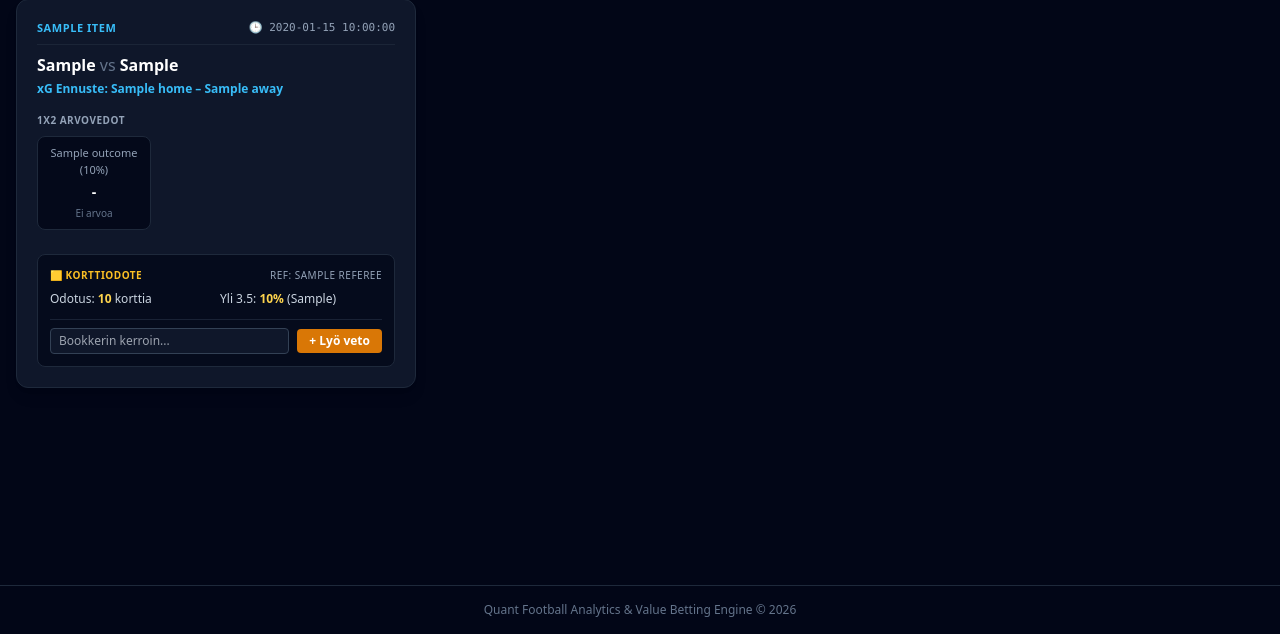
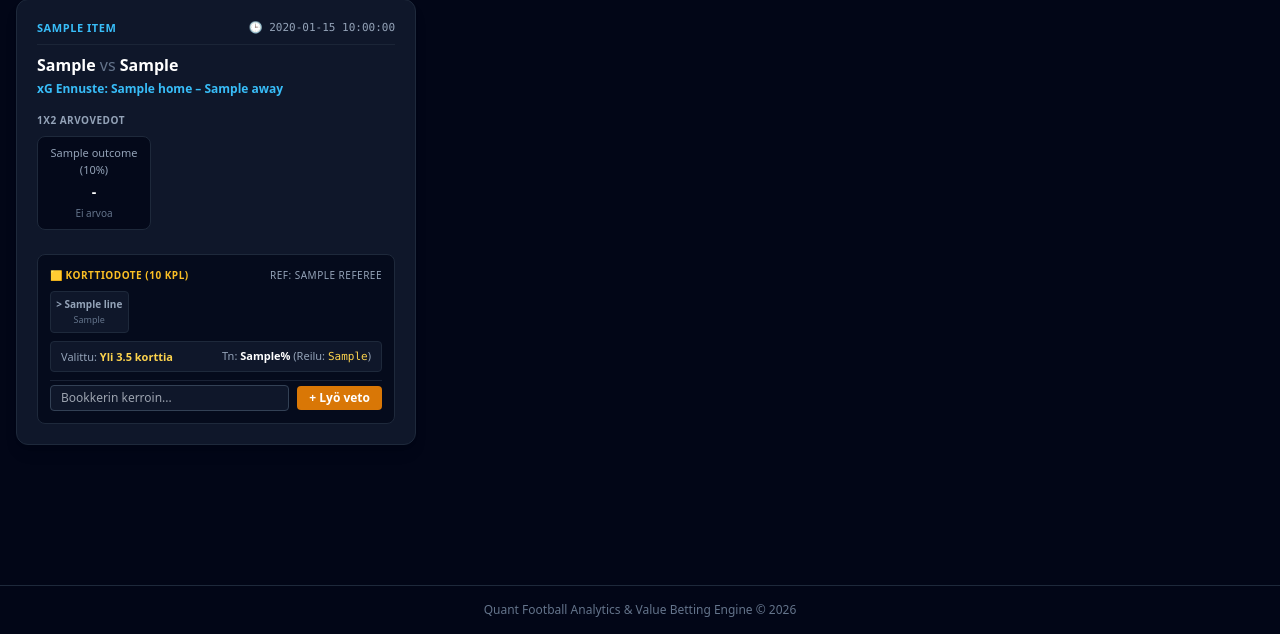
Before and after one commit to bttuny/Football_Data_Analyst, a FastAPI app: template templates/views/dashboard.html in a window 1280 px wide. Shown: the part 166-800 px from the top of the page. Run offline with FastAPI, Linux system fonts and the light colour scheme; the template is opened without the code that fills it: most values are stand-ins (such as "Sample title", 1, 10 or a date in 2020); some libraries are stand-ins or nearby versions.

Commit message:
Added different yellow card line buttons

```diff
--- a/main.py
+++ b/main.py
@@ -148,6 +148,10 @@ def run_pipeline():
                 db.add(match_obj)
                 db.commit()
                 db.refresh(match_obj)
+            else:
+                if m_data.get("referee") and match_obj.referee != m_data.get("referee"):
+                    match_obj.referee = m_data.get("referee")
+                    db.commit()
 
             if match_obj.status in ["SCHEDULED", "LOCKED"]:
                 pred = model.predict_match(h, a)
--- a/src/api/routes.py
+++ b/src/api/routes.py
@@ -170,26 +170,28 @@ def place_card_bet(
     match_id: int = Form(...),
     match_name: str = Form(...),
     league_code: str = Form("PL"),
+    selected_line: float = Form(3.5),
     user_odds: float = Form(...),
-    prob_over_3_5: float = Form(...),
-    db: Session = Depends(get_db),
+    line_prob: float = Form(...),
+    db: Session = Depends(get_db)
 ):
-    if user_odds > 1.0 and prob_over_3_5 > 0:
-        ev = (prob_over_3_5 * user_odds) - 1.0
+    if user_odds > 1.0 and line_prob > 0:
+        ev = (line_prob * user_odds) - 1.0
         b = user_odds - 1.0
-        kelly = (b * prob_over_3_5 - (1.0 - prob_over_3_5)) / b if b > 0 else 0
+        kelly = ((b * line_prob) - (1.0 - line_prob)) / b if b > 0 else 0
         stake_pct = min(2.0, round(max(0.0, kelly * 0.25) * 100, 1))
 
         if ev > 0.02 and stake_pct >= 0.1:
+            market_type = f"CARDS_OVER_{str(selected_line).replace('.', '_')}"
             BankrollService.place_value_bet(
                 db=db,
                 match_id=match_id,
                 match_name=match_name,
-                outcome="Yli 3.5",
+                outcome=f"Yli {selected_line}",
                 odds=user_odds,
                 ev_pct=round(ev * 100, 1),
                 stake_pct=stake_pct,
                 league_code=league_code,
-                market_type="CARDS_OVER_3_5",
+                market_type=market_type
             )
     return RedirectResponse(url="/bankroll", status_code=303)
--- a/templates/components/match_card.html
+++ b/templates/components/match_card.html
@@ -21,10 +21,10 @@
             <div class="text-[10px] font-bold text-slate-400 uppercase tracking-wider mb-2">1X2 Arvovedot</div>
             <div class="grid grid-cols-3 gap-2 text-center">
                 {% for val in item.value_analysis %}
-                {% set p = val.model_prob if val.model_prob is defined else (val.probability if val.probability is defined else 0) %}
+                {% set p = val.get('prob') if val.get('prob') is not none else (val.get('probability') if val.get('probability') is not none else (val.get('model_prob') if val.get('model_prob') is not none else 0)) %}
                 <div class="bg-slate-950/80 border {% if val.is_value %}border-emerald-500/40 bg-emerald-950/20{% else %}border-slate-800{% endif %} rounded-lg p-2 flex flex-col justify-between">
                     <div class="text-[11px] text-slate-400">
-                        {{ val.outcome }} ({{ "%.0f" | format(p * 100) }}%)
+                        {{ val.outcome }} ({{ (p * 100) | round | int }}%)
                     </div>
                     <div class="text-sm font-bold text-white my-1">
                         {% if val.odds > 0 %}{{ val.odds }}{% else %}-{% endif %}
@@ -43,31 +43,88 @@
         </div>
     </div>
 
-    <!-- Korttianalyysi & Manuaalinen Vedonlyönti -->
-    {% if item.cards_analysis %}
-    <div class="bg-slate-950/70 border border-slate-800 rounded-lg p-3 text-xs mt-2">
+<!-- Korttianalyysi & Dynaaminen Linjavalitsin -->
+    {% if item.cards_analysis and item.cards_analysis.lines %}
+    <div class="bg-slate-950/70 border border-slate-800 rounded-lg p-3 text-xs mt-2" id="card-box-{{ item.match_id }}">
         <div class="text-[10px] font-bold text-amber-400 uppercase tracking-wider mb-2 flex items-center justify-between">
-            <span>🟨 Korttiodote</span>
+            <span>🟨 Korttiodote ({{ item.cards_analysis.expected_total_cards }} kpl)</span>
             <span class="text-slate-400 font-normal">Ref: {{ item.cards_analysis.referee }}</span>
         </div>
-        <div class="grid grid-cols-2 gap-2 text-slate-300 mb-3">
-            <div>Odotus: <strong class="text-amber-300">{{ item.cards_analysis.expected_total_cards }}</strong> korttia</div>
-            <div>Yli 3.5: <strong class="text-amber-300">{{ "%.0f" | format(item.cards_analysis.prob_over_3_5 * 100) }}%</strong> ({{ item.cards_analysis.fair_odds_over_3_5 }})</div>
+
+        <!-- Linjavalintanapit silmukkana (ei editorivaroituksia) -->
+        <div class="grid grid-cols-4 gap-1.5 mb-2 text-center">
+            {% for key, line_data in item.cards_analysis.lines.items() %}
+            {% set is_default = (line_data.line == 3.5) %}
+            <button type="button"
+                    data-match="{{ item.match_id }}"
+                    data-line="{{ line_data.line }}"
+                    data-prob="{{ line_data.prob }}"
+                    data-probpct="{{ line_data.prob_pct }}"
+                    data-odds="{{ line_data.fair_odds }}"
+                    onclick="handleLineClick(this)"
+                    class="line-btn-{{ item.match_id }} py-1 px-1 rounded text-[10px] transition border cursor-pointer {% if is_default %}border-amber-400 bg-amber-400 text-slate-950 font-bold ring-2 ring-amber-400/40{% else %}border-slate-800 bg-slate-900 text-slate-400 hover:border-slate-700{% endif %}">
+                <div class="font-bold">> {{ line_data.line }}</div>
+                <div class="text-[9px] {% if is_default %}text-slate-900 font-semibold{% else %}text-slate-500{% endif %}">{{ line_data.fair_odds }}</div>
+            </button>
+            {% endfor %}
         </div>
 
-        <form action="/api/v1/bets/cards" method="POST" class="flex items-center gap-2 pt-2 border-t border-slate-800/80">
+        <!-- Tilapalkki -->
+        <div class="flex justify-between items-center bg-slate-900 px-2.5 py-1.5 rounded border border-slate-800 mb-2 text-[11px]">
+            <span class="text-slate-400">Valittu: <strong class="text-amber-300" id="label-line-{{ item.match_id }}">Yli 3.5 korttia</strong></span>
+            <span class="text-slate-400">Tn: <strong class="text-white" id="label-prob-{{ item.match_id }}">{{ item.cards_analysis.lines.over_3_5.prob_pct }}%</strong> (Reilu: <span class="text-amber-300 font-mono" id="label-odds-{{ item.match_id }}">{{ item.cards_analysis.lines.over_3_5.fair_odds }}</span>)</span>
+        </div>
+
+        <!-- Vedonlyöntilomake -->
+        <form action="/api/v1/bets/cards" method="POST" class="flex items-center gap-2 pt-1 border-t border-slate-800/80">
             <input type="hidden" name="match_id" value="{{ item.match_id }}">
             <input type="hidden" name="match_name" value="{{ item.home_team }} vs {{ item.away_team }}">
             <input type="hidden" name="league_code" value="{{ item.league_code }}">
-            <input type="hidden" name="prob_over_3_5" value="{{ item.cards_analysis.prob_over_3_5 }}">
+            <input type="hidden" id="input-line-{{ item.match_id }}" name="selected_line" value="3.5">
+            <input type="hidden" id="input-prob-{{ item.match_id }}" name="line_prob" value="{{ item.cards_analysis.lines.over_3_5.prob }}">
 
             <input type="number" step="0.01" name="user_odds" placeholder="Bookkerin kerroin..." required
-                   class="w-full bg-slate-900 border border-slate-700 text-white rounded px-2 py-1 text-xs focus:outline-none focus:border-amber-400">
+                   class="w-full bg-slate-900 border border-slate-700 text-white rounded px-2.5 py-1 text-xs focus:outline-none focus:border-amber-400">
 
-            <button type="submit" class="bg-amber-600 hover:bg-amber-500 text-white font-bold px-3 py-1 rounded text-xs whitespace-nowrap transition">
+            <button type="submit" class="bg-amber-600 hover:bg-amber-500 active:scale-95 text-white font-bold px-3 py-1 rounded text-xs whitespace-nowrap transition cursor-pointer">
                 + Lyö veto
             </button>
         </form>
     </div>
     {% endif %}
 </div>
+
+<script>
+function handleLineClick(btn) {
+    const matchId = btn.dataset.match;
+    const line = btn.dataset.line;
+    const prob = btn.dataset.prob;
+    const probPct = btn.dataset.probpct;
+    const fairOdds = btn.dataset.odds;
+
+    // 1. Resetoidaan tämän ottelun kaikki napit
+    document.querySelectorAll('.line-btn-' + matchId).forEach(b => {
+        b.className = 'line-btn-' + matchId + ' py-1 px-1 rounded text-[10px] transition border border-slate-800 bg-slate-900 text-slate-400 hover:border-slate-700 cursor-pointer';
+        const sub = b.querySelectorAll('div')[1];
+        if (sub) sub.className = 'text-[9px] text-slate-500';
+    });
+
+    // 2. Aktivoidaan klikattu nappi keltaiseksi
+    btn.className = 'line-btn-' + matchId + ' py-1 px-1 rounded text-[10px] transition border border-amber-400 bg-amber-400 text-slate-950 font-bold ring-2 ring-amber-400/40 cursor-pointer';
+    const activeSub = btn.querySelectorAll('div')[1];
+    if (activeSub) activeSub.className = 'text-[9px] text-slate-900 font-semibold';
+
+    // 3. Päivitetään yhteenvetotekstit ja formin piilokentät
+    const lblLine = document.getElementById('label-line-' + matchId);
+    const lblProb = document.getElementById('label-prob-' + matchId);
+    const lblOdds = document.getElementById('label-odds-' + matchId);
+    const inLine = document.getElementById('input-line-' + matchId);
+    const inProb = document.getElementById('input-prob-' + matchId);
+
+    if (lblLine) lblLine.innerText = 'Yli ' + line + ' korttia';
+    if (lblProb) lblProb.innerText = probPct + '%';
+    if (lblOdds) lblOdds.innerText = fairOdds;
+    if (inLine) inLine.value = line;
+    if (inProb) inProb.value = prob;
+}
+</script>
--- a/templates/layouts/base.html
+++ b/templates/layouts/base.html
@@ -6,6 +6,7 @@
     <title>{% block title %}Quant Betting Platform{% endblock %}</title>
     <!-- Tailwind CSS CDN -->
     <script src="https://cdn.tailwindcss.com"></script>
+   <script defer src="https://cdn.jsdelivr.net/npm/alpinejs@3.14.8/dist/cdn.min.js"></script>
 </head>
 <body class="bg-slate-950 text-slate-100 min-h-screen flex flex-col font-sans">
 
```
Also changed, not shown: src/quant/cards_model.py (+67 -38 lines).
